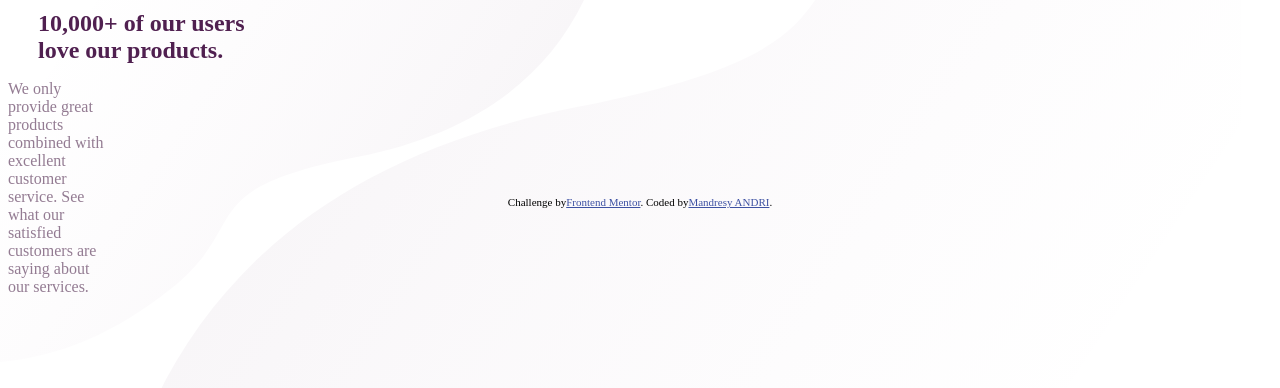
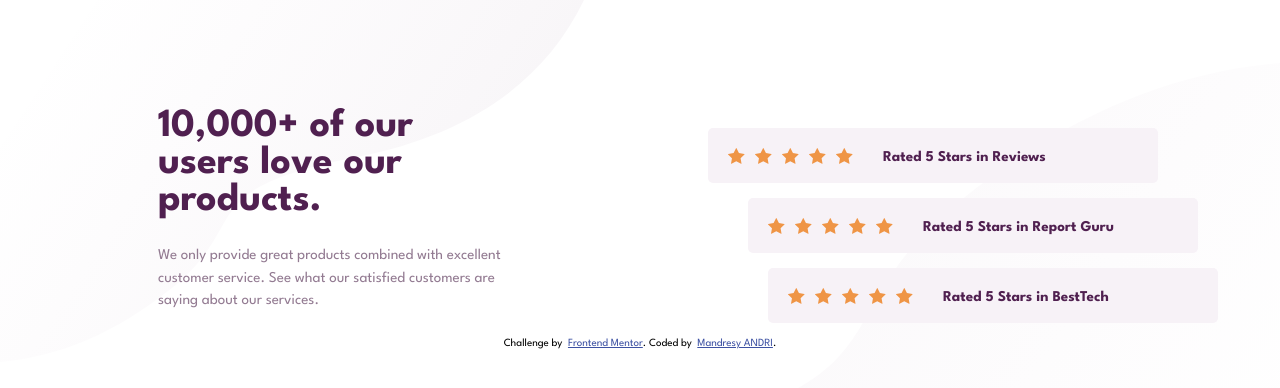
Before and after one commit to mandresyandri/social-proof-section, a React (Create React App) app: page / in a window 1280 px wide. Shown: the top 388 px of the page. Built offline with nearby package versions, Linux system fonts and the light colour scheme.

Commit message:
Update : Top part progress

```diff
--- a/public/index.html
+++ b/public/index.html
@@ -10,34 +10,11 @@
       content="Web site created using create-react-app"
     />
     <link rel="apple-touch-icon" href="%PUBLIC_URL%/logo192.png" />
-    <!--
-      manifest.json provides metadata used when your web app is installed on a
-      user's mobile device or desktop. See https://developers.google.com/web/fundamentals/web-app-manifest/
-    -->
     <link rel="manifest" href="%PUBLIC_URL%/manifest.json" />
-    <!--
-      Notice the use of %PUBLIC_URL% in the tags above.
-      It will be replaced with the URL of the `public` folder during the build.
-      Only files inside the `public` folder can be referenced from the HTML.
-
-      Unlike "/favicon.ico" or "favicon.ico", "%PUBLIC_URL%/favicon.ico" will
-      work correctly both with client-side routing and a non-root public URL.
-      Learn how to configure a non-root public URL by running `npm run build`.
-    -->
-    <title>React App</title>
+    <title>Social Proof Section - React component</title>
   </head>
   <body>
     <noscript>You need to enable JavaScript to run this app.</noscript>
     <div id="root"></div>
-    <!--
-      This HTML file is a template.
-      If you open it directly in the browser, you will see an empty page.
-
-      You can add webfonts, meta tags, or analytics to this file.
-      The build step will place the bundled scripts into the <body> tag.
-
-      To begin the development, run `npm start` or `yarn start`.
-      To create a production bundle, use `npm run build` or `yarn build`.
-    -->
   </body>
 </html>
--- a/src/Attribution.js
+++ b/src/Attribution.js
@@ -3,11 +3,11 @@ import React from 'react';
 const Attribution = () => {
     return (
         <div className="attribution">
-            Challenge by
+            Challenge by &nbsp;
             <a href="https://www.frontendmentor.io?ref=challenge" target="_blank"
             rel="noreferrer">
             Frontend Mentor
-            </a>. Coded by
+            </a>. Coded by &nbsp;
             <a href="https://github.com/mandresyandri" target="_blank" rel="noreferrer">
             Mandresy ANDRI
             </a>.
--- a/src/Content.js
+++ b/src/Content.js
@@ -3,11 +3,45 @@ import "./index.css"
 
 const Content = () => {
     return (
-        <div>
-            <h2 className="headTitle">10,000+ of our users love our products.</h2>
+        <div className="top-flex-part">
+            <div className="left-flex-part">
+                <h2 className="headTitle">10,000+ of our users love our products.</h2>
 
-            <p className="firstParagraph">We only provide great products combined with excellent customer service.
-            See what our satisfied customers are saying about our services.</p>
+                <p className="firstParagraph">We only provide great products combined with excellent customer service.
+                See what our satisfied customers are saying about our services.</p>
+            </div>
+            <div className="right-flex-part">
+                <div className="box one">
+                    <div className="stars">
+                        <svg width="17" height="16" xmlns="http://www.w3.org/2000/svg"><path d="M16.539 6.097a.297.297 0 00-.24-.202l-5.36-.779L8.542.26a.296.296 0 00-.53 0L5.613 5.117l-5.36.779a.297.297 0 00-.165.505l3.88 3.78-.917 5.34a.297.297 0 00.43.312l4.795-2.52 4.794 2.52a.296.296 0 00.43-.313l-.916-5.338L16.464 6.4c.08-.08.11-.197.075-.304z" fill="#EF9546" fill-rule="nonzero"/></svg>
+                        <svg width="17" height="16" xmlns="http://www.w3.org/2000/svg"><path d="M16.539 6.097a.297.297 0 00-.24-.202l-5.36-.779L8.542.26a.296.296 0 00-.53 0L5.613 5.117l-5.36.779a.297.297 0 00-.165.505l3.88 3.78-.917 5.34a.297.297 0 00.43.312l4.795-2.52 4.794 2.52a.296.296 0 00.43-.313l-.916-5.338L16.464 6.4c.08-.08.11-.197.075-.304z" fill="#EF9546" fill-rule="nonzero"/></svg>
+                        <svg width="17" height="16" xmlns="http://www.w3.org/2000/svg"><path d="M16.539 6.097a.297.297 0 00-.24-.202l-5.36-.779L8.542.26a.296.296 0 00-.53 0L5.613 5.117l-5.36.779a.297.297 0 00-.165.505l3.88 3.78-.917 5.34a.297.297 0 00.43.312l4.795-2.52 4.794 2.52a.296.296 0 00.43-.313l-.916-5.338L16.464 6.4c.08-.08.11-.197.075-.304z" fill="#EF9546" fill-rule="nonzero"/></svg>
+                        <svg width="17" height="16" xmlns="http://www.w3.org/2000/svg"><path d="M16.539 6.097a.297.297 0 00-.24-.202l-5.36-.779L8.542.26a.296.296 0 00-.53 0L5.613 5.117l-5.36.779a.297.297 0 00-.165.505l3.88 3.78-.917 5.34a.297.297 0 00.43.312l4.795-2.52 4.794 2.52a.296.296 0 00.43-.313l-.916-5.338L16.464 6.4c.08-.08.11-.197.075-.304z" fill="#EF9546" fill-rule="nonzero"/></svg>
+                        <svg width="17" height="16" xmlns="http://www.w3.org/2000/svg"><path d="M16.539 6.097a.297.297 0 00-.24-.202l-5.36-.779L8.542.26a.296.296 0 00-.53 0L5.613 5.117l-5.36.779a.297.297 0 00-.165.505l3.88 3.78-.917 5.34a.297.297 0 00.43.312l4.795-2.52 4.794 2.52a.296.296 0 00.43-.313l-.916-5.338L16.464 6.4c.08-.08.11-.197.075-.304z" fill="#EF9546" fill-rule="nonzero"/></svg>
+                    </div>
+                    <span className="text-content">Rated 5 Stars in Reviews</span>
+                </div>
+                <div className="box two">
+                    <div className="stars">
+                        <svg width="17" height="16" xmlns="http://www.w3.org/2000/svg"><path d="M16.539 6.097a.297.297 0 00-.24-.202l-5.36-.779L8.542.26a.296.296 0 00-.53 0L5.613 5.117l-5.36.779a.297.297 0 00-.165.505l3.88 3.78-.917 5.34a.297.297 0 00.43.312l4.795-2.52 4.794 2.52a.296.296 0 00.43-.313l-.916-5.338L16.464 6.4c.08-.08.11-.197.075-.304z" fill="#EF9546" fill-rule="nonzero"/></svg>
+                        <svg width="17" height="16" xmlns="http://www.w3.org/2000/svg"><path d="M16.539 6.097a.297.297 0 00-.24-.202l-5.36-.779L8.542.26a.296.296 0 00-.53 0L5.613 5.117l-5.36.779a.297.297 0 00-.165.505l3.88 3.78-.917 5.34a.297.297 0 00.43.312l4.795-2.52 4.794 2.52a.296.296 0 00.43-.313l-.916-5.338L16.464 6.4c.08-.08.11-.197.075-.304z" fill="#EF9546" fill-rule="nonzero"/></svg>
+                        <svg width="17" height="16" xmlns="http://www.w3.org/2000/svg"><path d="M16.539 6.097a.297.297 0 00-.24-.202l-5.36-.779L8.542.26a.296.296 0 00-.53 0L5.613 5.117l-5.36.779a.297.297 0 00-.165.505l3.88 3.78-.917 5.34a.297.297 0 00.43.312l4.795-2.52 4.794 2.52a.296.296 0 00.43-.313l-.916-5.338L16.464 6.4c.08-.08.11-.197.075-.304z" fill="#EF9546" fill-rule="nonzero"/></svg>
+                        <svg width="17" height="16" xmlns="http://www.w3.org/2000/svg"><path d="M16.539 6.097a.297.297 0 00-.24-.202l-5.36-.779L8.542.26a.296.296 0 00-.53 0L5.613 5.117l-5.36.779a.297.297 0 00-.165.505l3.88 3.78-.917 5.34a.297.297 0 00.43.312l4.795-2.52 4.794 2.52a.296.296 0 00.43-.313l-.916-5.338L16.464 6.4c.08-.08.11-.197.075-.304z" fill="#EF9546" fill-rule="nonzero"/></svg>
+                        <svg width="17" height="16" xmlns="http://www.w3.org/2000/svg"><path d="M16.539 6.097a.297.297 0 00-.24-.202l-5.36-.779L8.542.26a.296.296 0 00-.53 0L5.613 5.117l-5.36.779a.297.297 0 00-.165.505l3.88 3.78-.917 5.34a.297.297 0 00.43.312l4.795-2.52 4.794 2.52a.296.296 0 00.43-.313l-.916-5.338L16.464 6.4c.08-.08.11-.197.075-.304z" fill="#EF9546" fill-rule="nonzero"/></svg>
+                    </div>
+                    <span className="text-content">Rated 5 Stars in Report Guru</span>
+                </div>
+                <div className="box three">
+                    <div className="stars">
+                        <svg width="17" height="16" xmlns="http://www.w3.org/2000/svg"><path d="M16.539 6.097a.297.297 0 00-.24-.202l-5.36-.779L8.542.26a.296.296 0 00-.53 0L5.613 5.117l-5.36.779a.297.297 0 00-.165.505l3.88 3.78-.917 5.34a.297.297 0 00.43.312l4.795-2.52 4.794 2.52a.296.296 0 00.43-.313l-.916-5.338L16.464 6.4c.08-.08.11-.197.075-.304z" fill="#EF9546" fill-rule="nonzero"/></svg>
+                        <svg width="17" height="16" xmlns="http://www.w3.org/2000/svg"><path d="M16.539 6.097a.297.297 0 00-.24-.202l-5.36-.779L8.542.26a.296.296 0 00-.53 0L5.613 5.117l-5.36.779a.297.297 0 00-.165.505l3.88 3.78-.917 5.34a.297.297 0 00.43.312l4.795-2.52 4.794 2.52a.296.296 0 00.43-.313l-.916-5.338L16.464 6.4c.08-.08.11-.197.075-.304z" fill="#EF9546" fill-rule="nonzero"/></svg>
+                        <svg width="17" height="16" xmlns="http://www.w3.org/2000/svg"><path d="M16.539 6.097a.297.297 0 00-.24-.202l-5.36-.779L8.542.26a.296.296 0 00-.53 0L5.613 5.117l-5.36.779a.297.297 0 00-.165.505l3.88 3.78-.917 5.34a.297.297 0 00.43.312l4.795-2.52 4.794 2.52a.296.296 0 00.43-.313l-.916-5.338L16.464 6.4c.08-.08.11-.197.075-.304z" fill="#EF9546" fill-rule="nonzero"/></svg>
+                        <svg width="17" height="16" xmlns="http://www.w3.org/2000/svg"><path d="M16.539 6.097a.297.297 0 00-.24-.202l-5.36-.779L8.542.26a.296.296 0 00-.53 0L5.613 5.117l-5.36.779a.297.297 0 00-.165.505l3.88 3.78-.917 5.34a.297.297 0 00.43.312l4.795-2.52 4.794 2.52a.296.296 0 00.43-.313l-.916-5.338L16.464 6.4c.08-.08.11-.197.075-.304z" fill="#EF9546" fill-rule="nonzero"/></svg>
+                        <svg width="17" height="16" xmlns="http://www.w3.org/2000/svg"><path d="M16.539 6.097a.297.297 0 00-.24-.202l-5.36-.779L8.542.26a.296.296 0 00-.53 0L5.613 5.117l-5.36.779a.297.297 0 00-.165.505l3.88 3.78-.917 5.34a.297.297 0 00.43.312l4.795-2.52 4.794 2.52a.296.296 0 00.43-.313l-.916-5.338L16.464 6.4c.08-.08.11-.197.075-.304z" fill="#EF9546" fill-rule="nonzero"/></svg>
+                    </div>
+                    <span className="text-content">Rated 5 Stars in BestTech</span>
+                </div>
+            </div>
         </div>
     );
 };
--- a/src/index.css
+++ b/src/index.css
@@ -1,19 +1,84 @@
+/* importing font style */
+@import url('https://fonts.googleapis.com/css2?family=League+Spartan:wght@400;500;700&display=swap');
+
+/* variables */
+:root {
+  --very-dark-magenta: hsl(300, 43%, 22%);
+  --soft-pink: hsl(333, 80%, 67%);
+  --dark-grayish-magenta: hsl(303, 10%, 53%);
+  --light-grayish-magenta: hsl(300, 24%, 96%, 1);
+  --white: hsl(0,0%, 100%);
+}
+
 /* top part */
 body {
   background-image: url("../public/images/bg-pattern-top-desktop.svg"), url("../public/images/bg-pattern-bottom-desktop.svg");
-  background-position: 0% 0% ,80% 60%;
+  background-color: var(--white);
+  background-position: 0% 0% ,100% -20%;
   background-repeat: no-repeat;
+  font-family: 'League Spartan', sans-serif;
+  font-size: 15px;
 }
+
+.top-flex-part {
+  display: flex;
+}
+
+.right-flex-part {
+  display: flex;
+  flex-direction: column;
+  align-items: flex-start;
+  margin-top: 120px;
+  margin-left: 200px;
+}
+
+.box {
+  background-color: hsl(300, 24%, 96%);
+  border-radius: 5px;
+  display: flex;
+  width: 450px;
+  height: 55px;
+  line-height: 3.9;
+  margin-bottom: 15px;
+}
+
+.stars{
+  margin-left: 20px;
+  margin-right: 10px;
+}
+
+svg{
+  margin: 20px 10px 0px 0px
+}
+
+.two{
+  margin-left: 40px;
+}
+
+.three {
+  margin-left: 60px;
+}
+
+.text-content{
+  margin-left: 10px;
+  color: var(--very-dark-magenta);
+  font-weight: bold;
+}
+
 .headTitle {
-  color: hsl(300, 43%, 22%);
-  margin: 10px 0px 0px 30px;
-  width: 250px;
+  color: var(--very-dark-magenta);
+  margin: 100px 0px 0px 150px;
+  width: 300px;
+  font-weight: 700;
+  font-size: 40px;
 }
 
 .firstParagraph {
-  color: hsl(303, 10%, 53%);
-  height: 100px;
-  width: 100px;
+  color: var(--dark-grayish-magenta);
+  margin: 25px 0px 0px 150px;
+  width: 350px;
+  font-weight: 400;
+  line-height: 1.5;
 }
 
 /* Code from FrontEnd Mentor */
```
Also changed, not shown: leTexte.txt.
